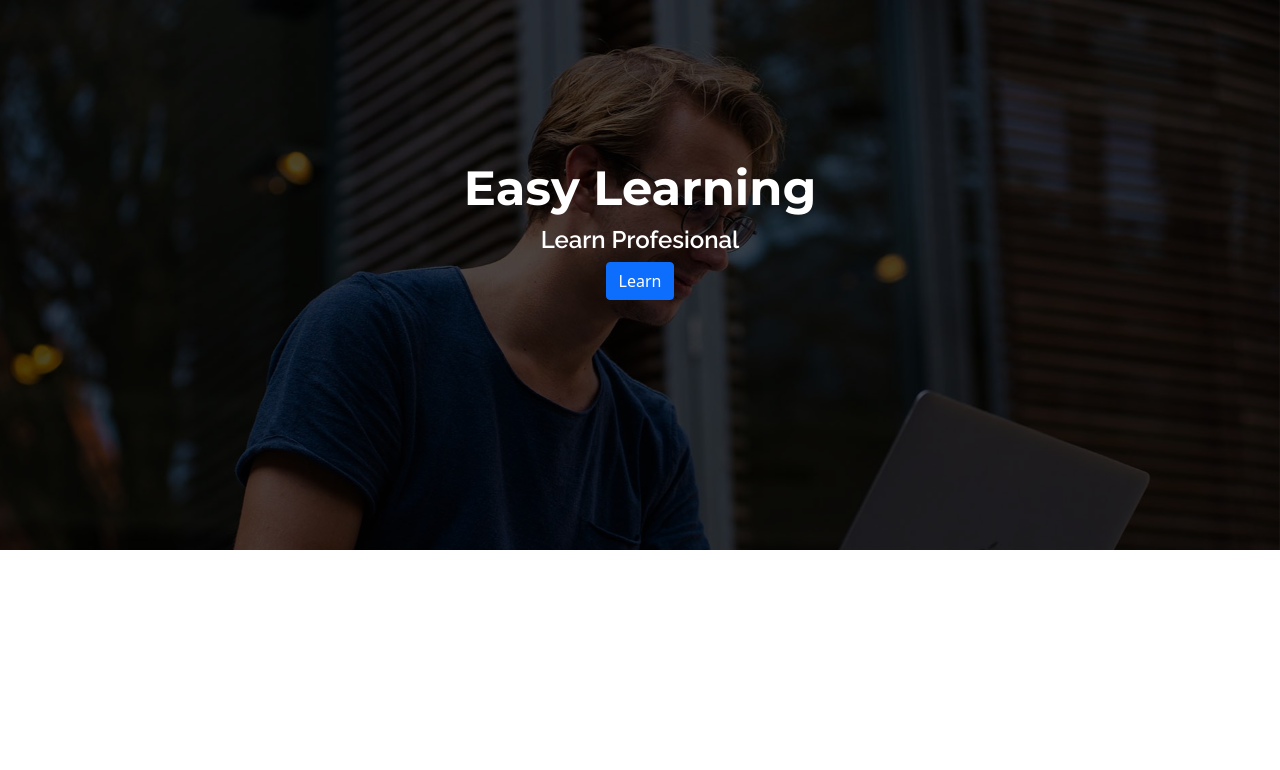
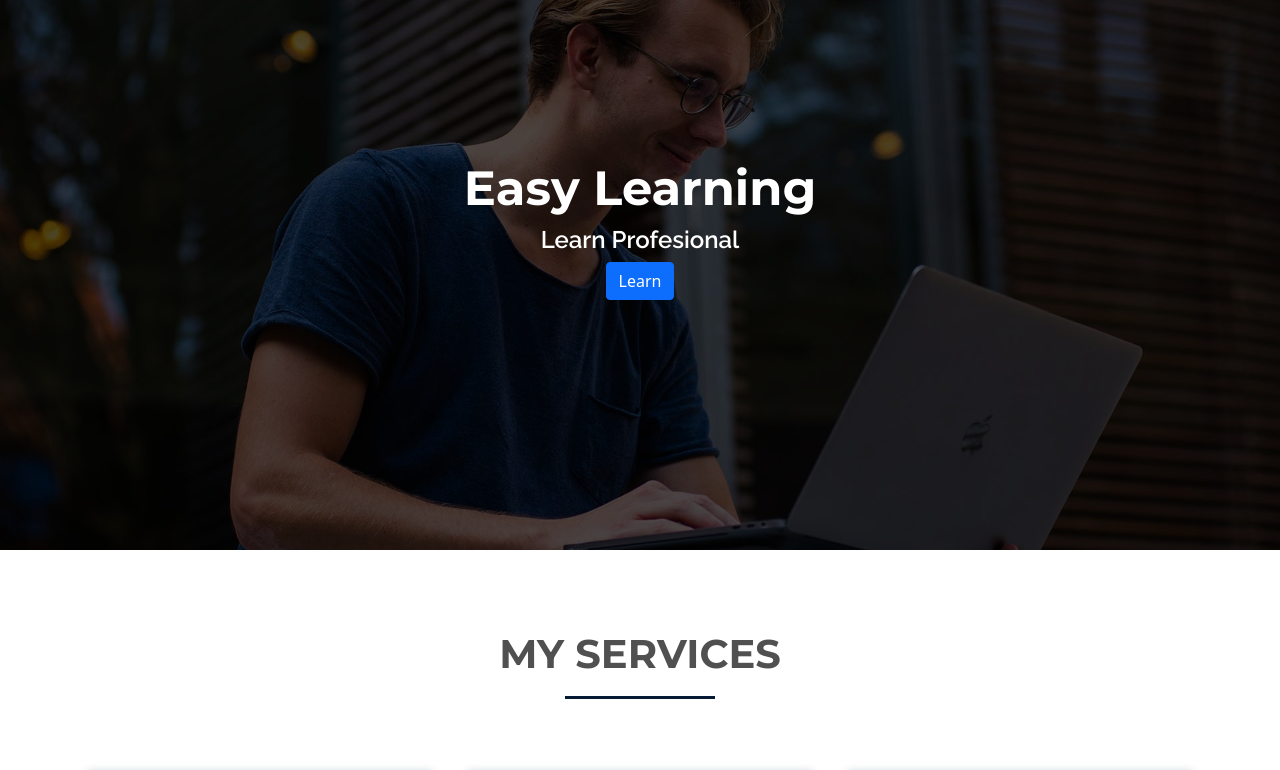
Before and after one commit to Bintaaaa/personal-web-with-reactJs, a React (Create React App) app: page / in a window 1280 px wide. Shown: the top 770 px of the page. Built offline with nearby package versions, Linux system fonts and the light colour scheme.

Commit message:
add service in App

```diff
--- a/src/App.js
+++ b/src/App.js
@@ -1,9 +1,11 @@
 import React from "react";
+import Service from "./components/service/Service";
 import TopBanner from "./components/topBanner/TopBanner";
 function App() {
   return (
     <div>
       <TopBanner />
+      <Service />
     </div>
   );
 }
```
